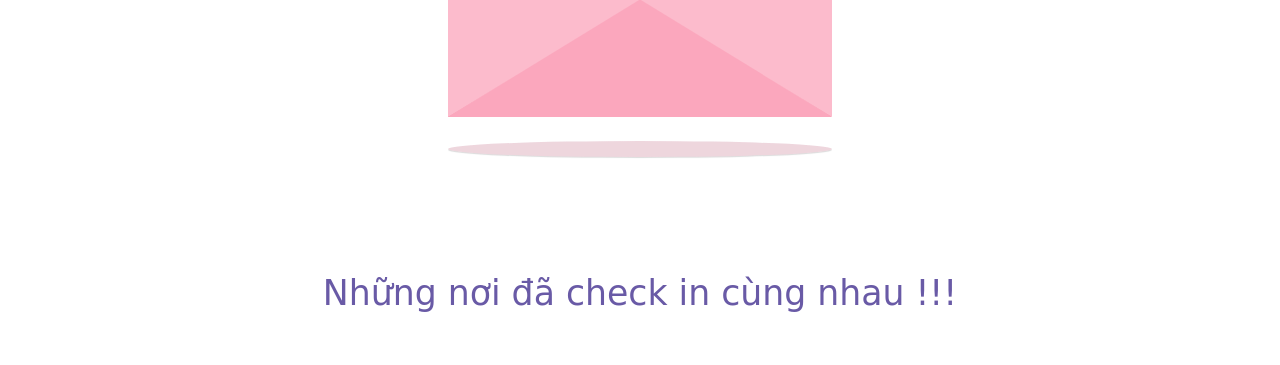
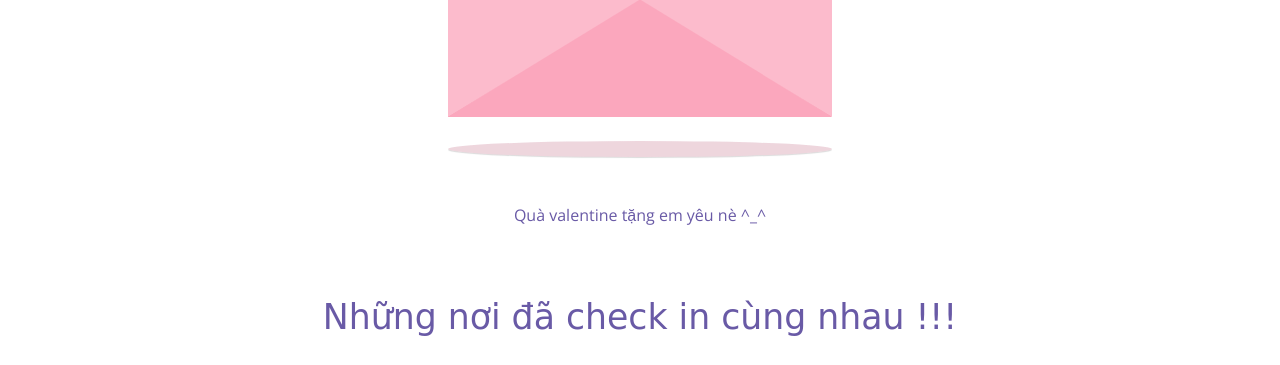
Before and after one commit to Tjonjumy/Tuan-and-Tram, a website: page index.html in a window 1280 px wide. Shown: the part 1378-1743 px from the top of the page. Drawn offline with nearby package versions, Linux system fonts and the light colour scheme; a web font is replaced by a local one.

Commit message:
change link gift

```diff
--- a/index.html
+++ b/index.html
@@ -94,7 +94,6 @@
             <div class="envelope"></div>
             <div class="card">
                 <h1 class="message">Gửi em yêu,<br>Chúc em ngày valentine<br>vui vẻ nhé !<br>-Tuân của Trâm-</h1>
-                <a href="blog.html">
                 <div class="heart"></div>
             </div>
             <div class="cover"></div>
@@ -102,6 +101,11 @@
             <div class="shadow"></div>
         </div>
     </section>
+    <div class="text-center">
+        <a href="blog.html">
+            Quà valentine tặng em yêu nè ^_^
+        </a>
+    </div>
 
 
     <!-- service section -->
```
